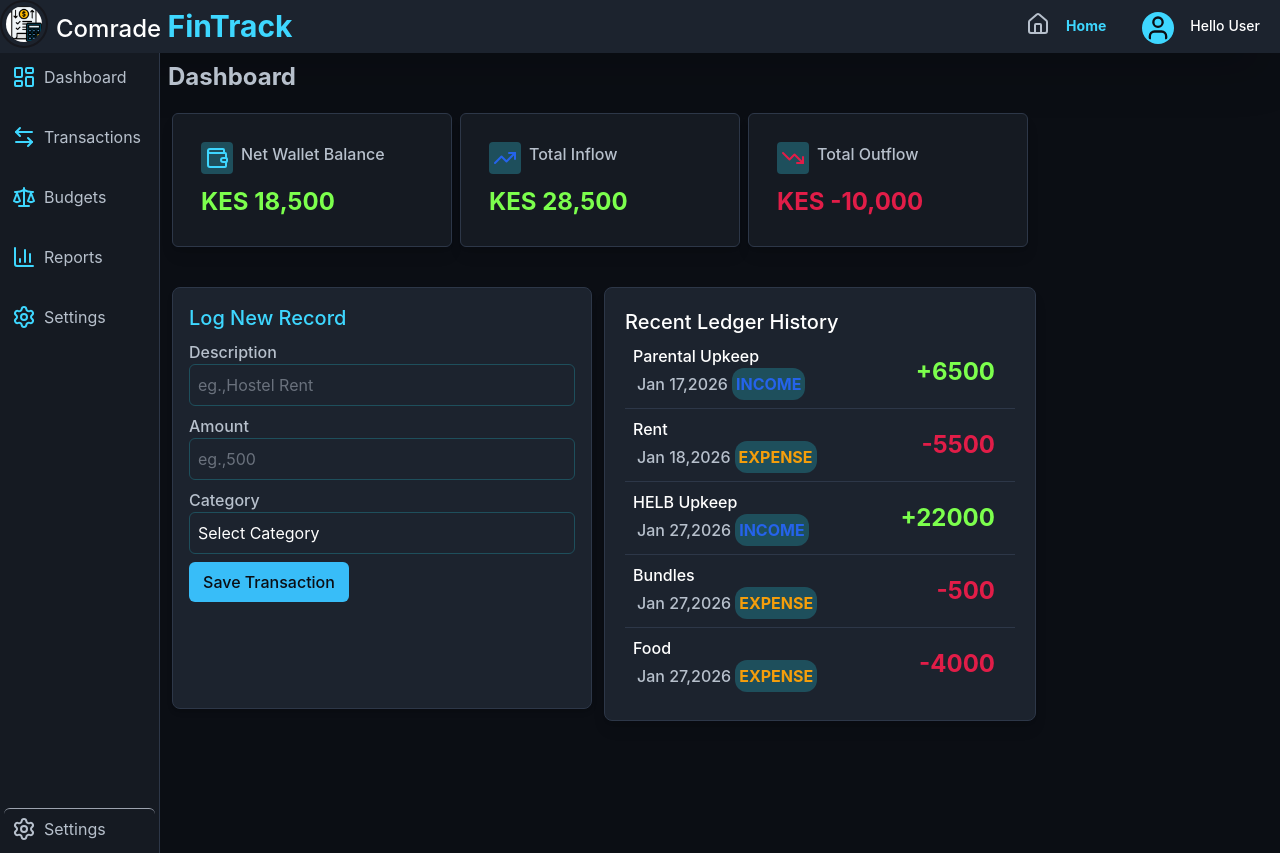
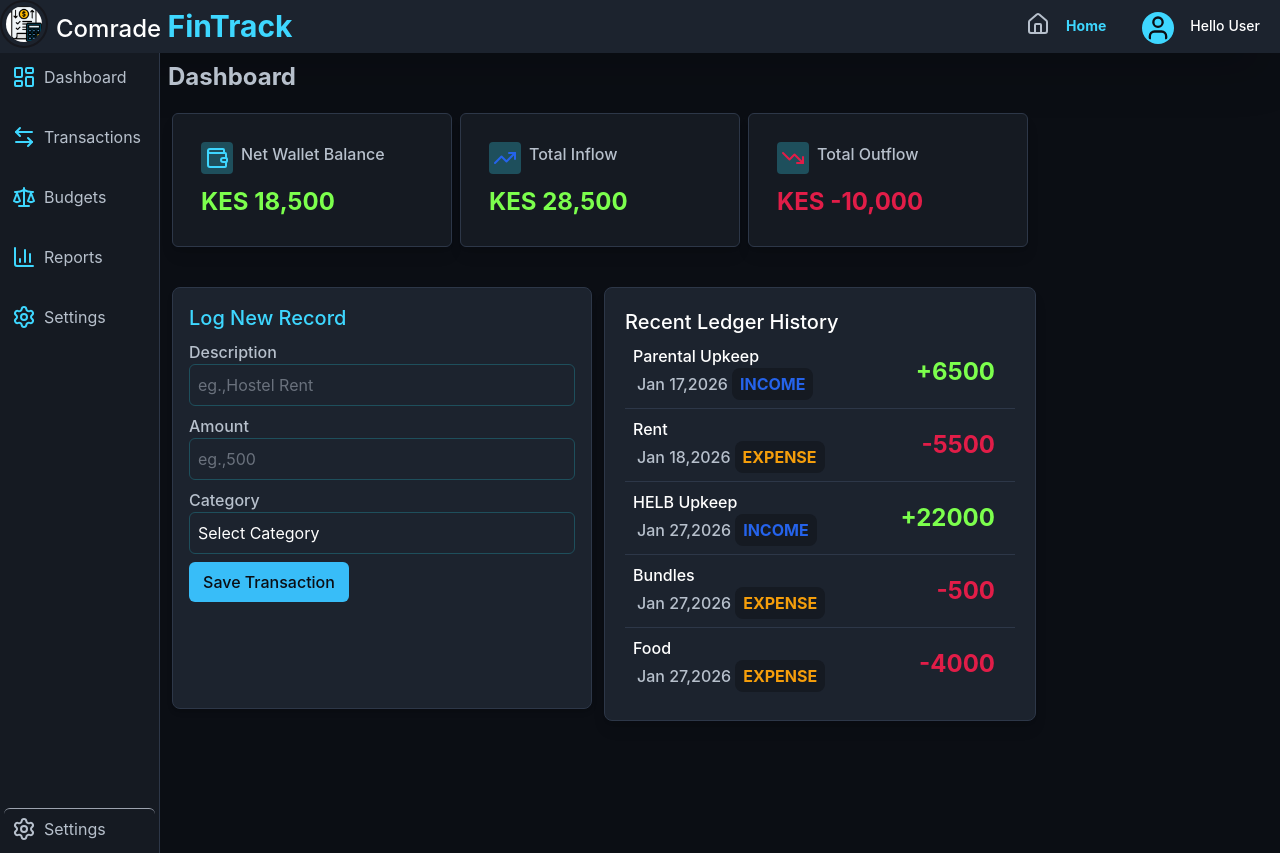
Before and after one commit to Lpurai/FinTrack, a React (Vite) app: page / in a window 1280 px wide. Built offline with nearby package versions, Linux system fonts and the light colour scheme.

Commit message:
change style of title type in dashboard

```diff
--- a/src/pages/dashboard.jsx
+++ b/src/pages/dashboard.jsx
@@ -100,7 +100,7 @@ return(
               <div key={index} className="flex p-2">
                 <div className="">
                   <span className="font-medium text-white-text">{trans.title}</span>
-                  <div className="flex "><span className="p-1 font-medium text-secondary-text ">{trans.date}</span><span className={`p-1 rounded-xl bg-muted-cyan font-bold ${trans.type==="expense"?"text-gauge-warning":"text-gauge-safe"}`}>{trans.type.toUpperCase()}</span></div>
+                  <div className="flex "><span className="p-1 font-medium text-secondary-text ">{trans.date}</span><span className={`py-1 px-2 rounded-lg bg-secondary font-bold ${trans.type==="expense"?"text-gauge-warning":"text-gauge-safe"}`}>{trans.type.toUpperCase()}</span></div>
                 </div>
                 <div className={`ml-auto p-3 text-2xl font-bold ${trans.type==="expense"?"text-gauge-danger":"text-primary-green"}`}><span className={`${trans.type!="income"?"hidden":""}`}>+</span><span className={`${trans.type!="expense"?"hidden":""}`} >-</span>{trans.amount}</div>
               </div>
```
